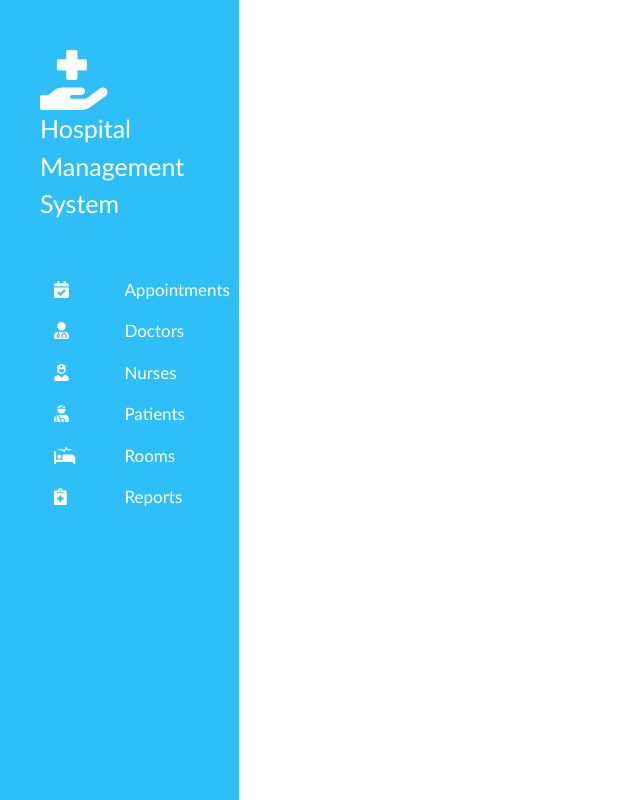
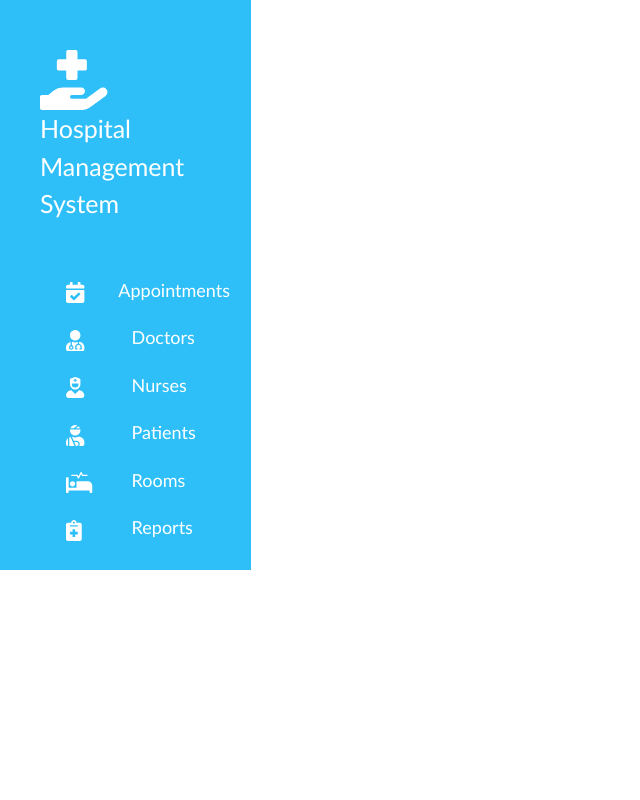
Before and after one commit to Dilshani98/HospitalMS, a React (Create React App) app: page /Appointments in a window 1280 px wide. Shown: the whole page, without its empty margins (0-640 px from the left). Built offline with nearby package versions, Linux system fonts and the light colour scheme.

Commit message:
add dashboard

```diff
--- a/src/App.css
+++ b/src/App.css
@@ -11,7 +11,7 @@ body{
 
 .SideBar{
   height: 100%;
-  width: 239px;
+  width: 251px;
   background-color:rgb(47, 191, 248)
 }
 
@@ -39,7 +39,7 @@ body{
 }
 
 
-.SidebarList .row a{
+.SidebarList .rowItem a{
 
   width: 100%;
   height: 100%;
@@ -59,20 +59,26 @@ body{
 
 }
 
-.SidebarList .row:hover{
+.SidebarList .rowItem:hover{
  cursor: pointer;
  background-color: rgb(32, 115, 153);
  width: 250px;
 
 }
 
-.row #icon{
+.rowItem #icon{
   flex:40%;
   place-items:center;
   margin-left:50px;
+  font-size:21px;
 
 }
 
-.row #title{
+.rowItem #title{
   flex:60%;
+  font-size:18px;
 }
+
+.row{
+  height:100%;
+}
--- a/src/App.js
+++ b/src/App.js
@@ -1,11 +1,15 @@
 
 import './App.css';
 import SideBar from  './Components/SideBar/SideBar';
+import {  Route,Routes,BrowserRouter } from "react-router-dom";
+import Appointment from './Containers/AppointmentDashboard/Appointment'
+
 
 function App() {
   return (
     <div className="App">
       <SideBar/>
+
     </div>
   );
 }
--- a/src/Components/SideBar/SideBar.js
+++ b/src/Components/SideBar/SideBar.js
@@ -1,24 +1,42 @@
 import React, { useState, useEffect } from "react";
 import { MenuItem } from "./MenuItem";
-import {  Link } from "react-router-dom";
+import { Link } from "react-router-dom";
 import { FontAwesomeIcon } from "@fortawesome/react-fontawesome";
-import { faHandHoldingMedical, faXRay } from "@fortawesome/free-solid-svg-icons";
+import {
+  faHandHoldingMedical,
+  faXRay,
+} from "@fortawesome/free-solid-svg-icons";
+import { Route, Routes, BrowserRouter } from "react-router-dom";
+import Appointment from "../../Containers/AppointmentDashboard/Appointment";
 
 function SideBar() {
   return (
+    <div className=" col-md-12">
+      <div className="row">
+        <div className=" col col-md-5">
           <div className="SideBar">
-      <div className="logo"><FontAwesomeIcon icon={faHandHoldingMedical} style={{color:'white', fontSize:'60px'}}/>
-          <p className="Title" style={{color:'white', fontSize:'25px', fontFamily:'Trebuchet MS'}}>Hospital  Management System</p>
+            <div className="logo">
+              <FontAwesomeIcon
+                icon={faHandHoldingMedical}
+                style={{ color: "white", fontSize: "60px" }}
+              />
+              <p
+                className="Title"
+                style={{
+                  color: "white",
+                  fontSize: "25px",
+                  fontFamily: "Trebuchet MS",
+                }}
+              >
+                Hospital Management System
+              </p>
             </div>
             <ul className="SidebarList">
               {MenuItem.map((val, key) => {
                 return (
-            <li
-              key={key}
-              className="row"
-            >
+                  <li key={key} className="rowItem">
                     <a className="nav-link" href={val.path}>
-              <div id="icon" >{val.icon}</div>
+                      <div id="icon">{val.icon}</div>
                       <div id="title">{val.title}</div>
                     </a>
                   </li>
@@ -26,6 +44,20 @@ function SideBar() {
               })}
             </ul>
           </div>
+        </div>
+        <div className="col-md-7">
+          <div className="container  row"></div>
+          <BrowserRouter>
+          <Routes>
+          <Route
+            path="/Appointments"
+            component={Appointment}
+          ></Route>
+          </Routes>
+          </BrowserRouter>
+        </div>
+      </div>
+    </div>
   );
 }
 
--- /dev/null
+++ b/src/Containers/AppointmentDashboard/Appointment.js
@@ -0,0 +1,12 @@
+import React from 'react'
+
+ const Appointment=() =>{
+    return (
+        <div style={{margin:'auto'}}>
+            <h1>Appointments blaaa</h1>
+        </div>
+    )
+}
+
+
+export default Appointment;
```
Lines whose indentation alone changed are shown as unchanged.
